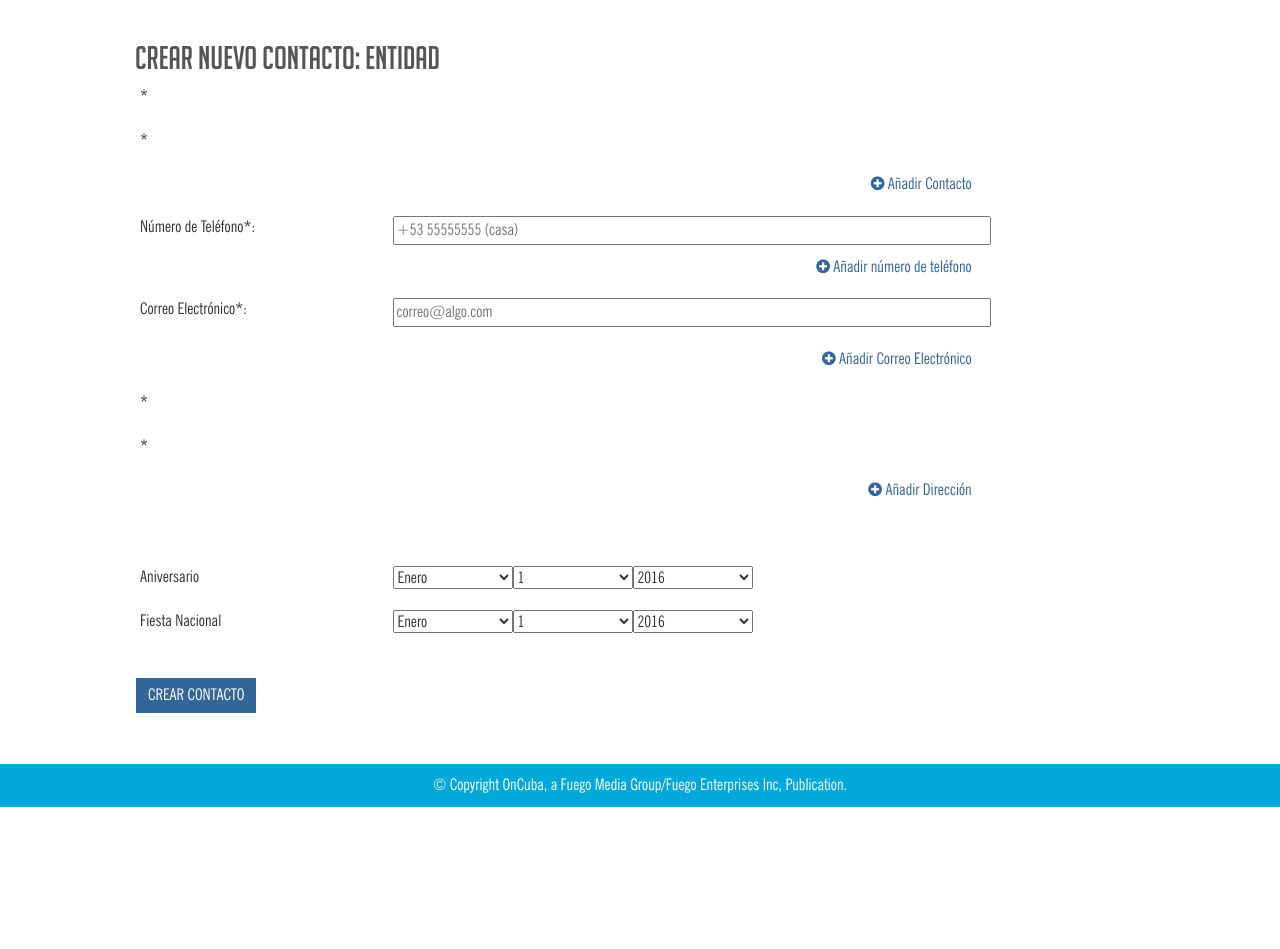
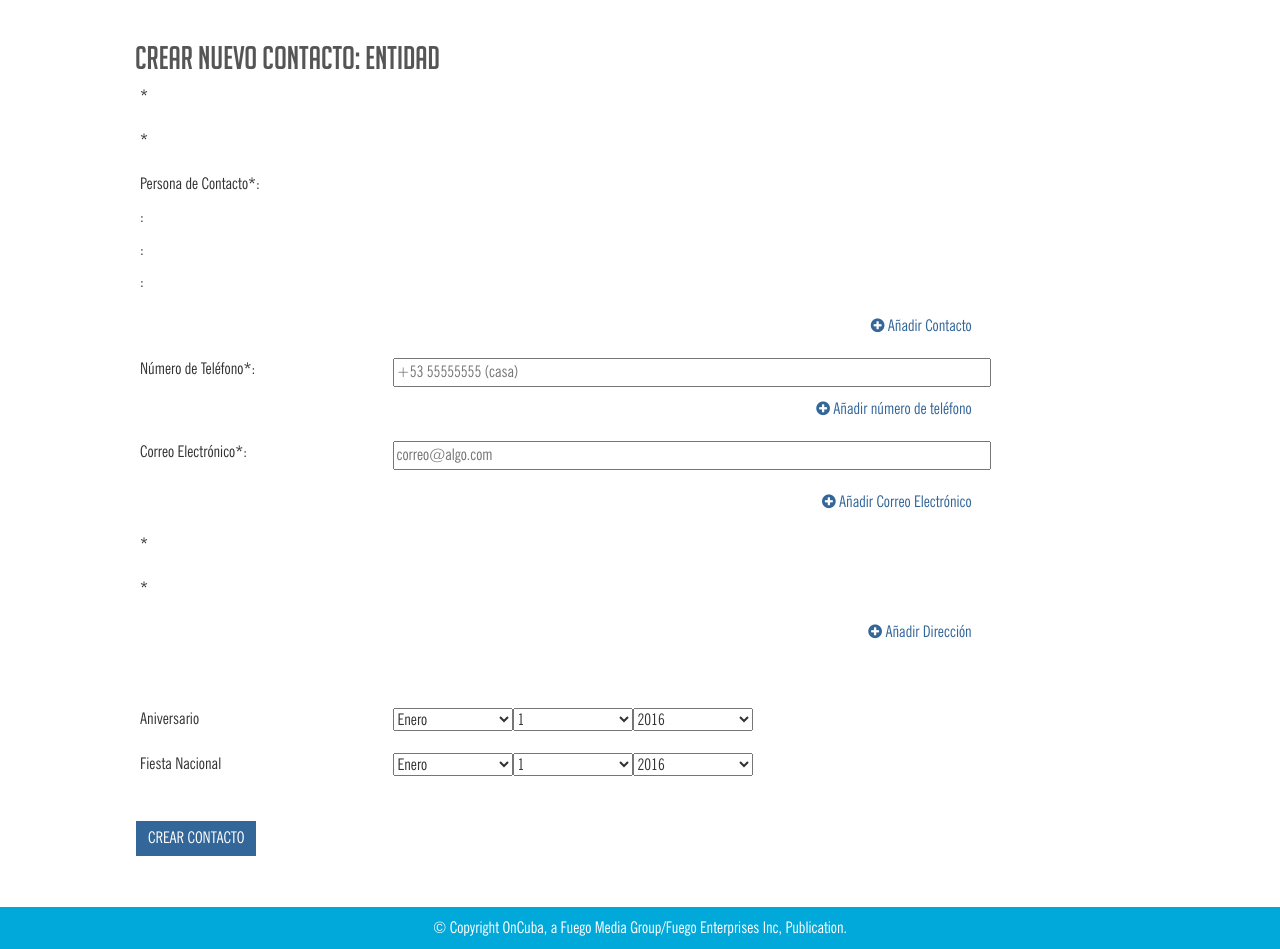
Before and after one commit to claupa/contacts, a Django app: a page that uses crmapp/templates/oncuba/entidad/contact_person.html in a window 1280 px wide. Shown: the part 51-1000 px from the top of the page. Before the commit the page ends 858 px from the top, so only its background shows below. Run offline with Django 3.2, Linux system fonts and the light colour scheme; the visitor is signed in with stand-in values (Sample User, id 1); parts of the project's set-up code (start-up, migrations or seed data) failed here and were passed over; some libraries are stand-ins or nearby versions.

Commit message:
Updated contact person template.

```diff
--- a/crmapp/oncuba/admin.py
+++ b/crmapp/oncuba/admin.py
@@ -1,7 +1,7 @@
 from django.contrib import admin
 from .models import Categoria, Proyecto,Role, Persona, Entidad, PhoneNumberEntidad, PhoneNumberPerson,\
 EmailEntidad, EmailPerson, AddressEntidad, AddressPerson, OnCubaUser, Staff, UserTracker, Invitacion
-from django.contrib.auth.models import User
+from django.contrib.auth.models import User, Group
 from django.contrib.auth.admin import UserAdmin
 
 admin.site.register(Categoria)
@@ -24,6 +24,8 @@
 
 admin.site.unregister(User)
 admin.site.register(User,UserAdmin)
+admin.site.unregister(Group)
+
 
 class InlinePhone(admin.StackedInline):
     model = PhoneNumberEntidad
--- a/crmapp/oncuba/forms.py
+++ b/crmapp/oncuba/forms.py
@@ -89,38 +89,6 @@
         self.fields['email'].widget.attrs.update({'placeholder':'correo@algo.com'})
 
 EmailFormSet = formsets.formset_factory(CreateEmailForm, min_num =1, extra= 0)
-
-
-
-class CreateAddressFormEntidad(forms.ModelForm):
-    class Meta:
-        model = AddressEntidad
-        fields = ('address_one', 'provincia', 'municipio', 'pais')
-
-
-
-class CreatePhoneFormEntidad(forms.ModelForm):
-    modification = False
-    def validate_unique(self):
-        if self.modification:
-            return True
-        else:
-            return super(CreatePhoneFormEntidad, self).validate_unique()
-    class Meta:
-        model = PhoneNumberEntidad
-        fields = ('number',)
-
-class CreateEmailFormEntidad(forms.ModelForm):
-    modification = False
-
-    def validate_unique(self):
-        if self.modification:
-            return True
-        else:
-            return super(CreateEmailFormEntidad, self).validate_unique()
-    class Meta:
-        model = EmailEntidad
-        fields = ('email',)
 
 class CreateContactFormEntidad(forms.ModelForm):
     YEARS = range(1900,2017)
--- a/crmapp/oncuba/views.py
+++ b/crmapp/oncuba/views.py
@@ -12,9 +12,9 @@
 import django.utils.timezone as t
 from django.core.mail import send_mail
 from django.core.validators import validate_email
-from .forms import CreateContactForm, CreateAddressForm, CreatePhoneForm, CreateEmailForm,OnCubaUserForm,\
-                   CreateContactFormEntidad, CreateAddressFormEntidad, CreatePhoneFormEntidad, CreateEmailFormEntidad,\
-                   InvitationForm, CrearUsuario, PhoneFormSet, EmailFormSet, AddressFormSet, ContactPersonFormSet
+from .forms import CreateContactForm, CreateAddressForm, CreatePhoneForm, CreateEmailForm, OnCubaUserForm,\
+                   CreateContactFormEntidad, InvitationForm, CrearUsuario,\
+                   PhoneFormSet, EmailFormSet, AddressFormSet,  ContactPersonFormSet
 from .models import PhoneNumberPerson, EmailPerson, AddressPerson,Persona,\
                 PhoneNumberEntidad, EmailEntidad, AddressEntidad, Entidad, OnCubaUser, UserTracker, Invitacion, Role
 from .utils import check_credentials
@@ -121,6 +121,7 @@
     phone = PhoneNumberPerson.objects.filter(contact__pk= contact_id)
     emails = EmailPerson.objects.filter(contact__pk= contact_id)
 
+
     initial_phones = [{'number': phone_number.number} for phone_number in phones]
     initial_email = [{'email': email.email} for email in emails]
     initial_addr = [{'address': addr.address(), 'pais': addr.pais} for addr in address]
@@ -185,10 +186,11 @@
 def create_entidad(request, template="oncuba/entidad/create_contact_entidad.html"):
     if request.method == 'POST':
         form_contact = CreateContactFormEntidad(request.POST)
-        print request.POST
         phone_formset = PhoneFormSet(request.POST, prefix="phones")
         email_formset = EmailFormSet(request.POST, prefix="email")
         addr_formset = AddressFormSet(request.POST, prefix = "addr")
+        contact_formset = ContactPersonFormSet(request.POST, prefix = "contact")
+
 
         if form_contact.is_valid() and phone_formset.is_valid() and email_formset.is_valid() and addr_formset.is_valid():
             entidad = save_entidad(form_contact, request.user)
@@ -205,8 +207,13 @@
         phone_formset = PhoneFormSet( prefix="phones")
         email_formset = EmailFormSet(prefix="email")
         addr_formset = AddressFormSet(prefix="addr")
+        contact_formset = ContactPersonFormSet(prefix = "contact")
 
-    return render(request, template, {'form':form_contact, 'addr_formset': addr_formset, 'formset': phone_formset, 'email_formset': email_formset})
+    return render(request, template, {'form':form_contact,
+                                      'addr_formset': addr_formset,
+                                      'formset': phone_formset,
+                                      'email_formset': email_formset,
+                                      'contact_formset': contact_formset})
 
 def editar_entidad(request, contact_id, template="oncuba/entidad/edit_entidad.html"):
 
--- a/crmapp/static/js/app.js
+++ b/crmapp/static/js/app.js
@@ -190,7 +190,7 @@
             '<div class="text-left form-input">' +
             '<input id="id_addr-' + addr_index + '-address" maxlength="200" name="addr-' + addr_index + '-address" placeholder="Calle 0 e/ 0 y 0 #000, Municipio, Provincia" type="text">' +
             '</div>' +
-            '<div class="text-right col-xs-12 col-md-2 col-lg-2 delete-addr-holder" id="delete-addr-">' +
+            '<div class="text-right col-xs-12 col-md-2 col-lg-2 delete-addr-holder" id="delete-addr-' + addr_index + '">' +
             '<a href="#" class="delete-addr">Eliminar<i class="fa fa-times"></i></a>' +
             '</div>' +
             '</div>' +
@@ -222,4 +222,75 @@
         $('#addr-group #id_addr-TOTAL_FORMS').val(addr_index);
 
     });
+    // ------------- ADD CONTACTPERSON -----------------------------------------
+    $('.delete-contact-holder').each(function(index) {
+        var e = $(this);
+        e.attr('id', e.attr('id') + index);
+        if (index == 0) {
+            e.parents('#contacts-table>div').children('.label-contact').text('Persona de Contacto*:');
+        }
+    });
+    $('.delete-contact-holder').last().show();
+    $('.delete-contact-holder').first().hide();
+
+
+    var contact_index = $('.delete-contact-holder').length;
+    $('#anadir-contact').click(function(e) {
+        e.preventDefault();
+        var new_contact = '<div class="contactos">' +
+            '<div class="row create-contact-inputs">' +
+            '<div class="col-xs-12 col-md-3 col-lg-3 label-contact">Persona de Contacto:</div>' +
+            '<div class="col-xs-12 col-md-9 col-lg-9">' +
+            '<div class="text-left form-input">' +
+            '<input id="id_contact-' + contact_index + '-persona" maxlength="200" name="contact-' + contact_index + '-persona" placeholder="Nombre y Apellidos" type="text">' +
+            '</div>' +
+            '<div class="text-right col-xs-12 col-md-2 col-lg-2 delete-contact-holder" id="delete-contact-' + contact_index + '">' +
+            '<a href="#" class="delete-contact">Eliminar<i class="fa fa-times"></i></a>' +
+            '</div>' +
+            '</div>' +
+            '</div>' +
+            '<div class="row create-contact-inputs">' +
+            '<div class="col-xs-12 col-md-3 col-lg-3 label-contact">Cargo:</div>' +
+            '<div class="col-xs-12 col-md-9 col-lg-9">' +
+            '<div class="text-left form-input">' +
+            '<input id="id_contact-' + contact_index + '-cargo" maxlength="50" name="contact-' + contact_index + '-cargo" type="text" value="Cuba">' +
+            '</div>' +
+            '</div>' +
+            '</div>' +
+            '<div class="row create-contact-inputs">' +
+            '<div class="col-xs-12 col-md-3 col-lg-3 label-contact">Número(s) de Teléfono:</div>' +
+            '<div class="col-xs-12 col-md-9 col-lg-9">' +
+            '<div class="text-left form-input">' +
+            '<input id="id_contact-' + contact_index + '-numbers" maxlength="50" name="contact-' + contact_index + '-numbers" type="text" value="Cuba">' +
+            '</div>' +
+            '</div>' +
+            '</div>' +
+            '<div class="row create-contact-inputs">' +
+            '<div class="col-xs-12 col-md-3 col-lg-3 label-contact">Correo(s) Electrónico(s):</div>' +
+            '<div class="col-xs-12 col-md-9 col-lg-9">' +
+            '<div class="text-left form-input">' +
+            '<input id="id_contact-' + contact_index + '-emails" maxlength="50" name="contact-' + contact_index + '-emails" type="text" value="Cuba">' +
+            '</div>' +
+            '</div>' +
+            '</div>' +
+            '</div>';
+
+        $('#contacts-table').append(new_contact);
+
+        $('#contact-group #id_contact-TOTAL_FORMS').val(contact_index + 1);
+        if (contact_index - 1 > 0)
+            $('#delete-contact-' + (contact_index - 1)).hide();
+        contact_index++;
+
+    });
+    $('#contacts-table').on('click', '.delete-contact', function(e) {
+        e.preventDefault();
+        contact_index--;
+        if (contact_index - 1 > 0)
+            $('#delete-contact-' + (contact_index - 1)).show();
+        $(e.currentTarget.parentElement.parentElement.parentElement.parentElement).detach();
+        $('#contact-group #id_contact-TOTAL_FORMS').val(contact_index);
+
+    });
+
 });
--- a/crmapp/templates/oncuba/entidad/contact_person.html
+++ b/crmapp/templates/oncuba/entidad/contact_person.html
@@ -40,7 +40,7 @@
             </div>
         </div>
         <div class="row create-contact-errors">
-            <div class="col-lg-12">{{contact_formset.errors}}</div>
+            <div class="col-lg-12">{% if contact_formset.errors %}{{contact_formset.errors}}{% endif %}</div>
         </div>
         {% endfor %}
     </div>
--- a/crmapp/urls.py
+++ b/crmapp/urls.py
@@ -7,7 +7,6 @@
 view_oncuba_user, change_password, edit_oncuba_user, delete_contact, invitar_usuario, aceptar_invitacion
 
 urlpatterns = [
-    # Marketing pages
     url(r'^admin/', admin.site.urls),
     url(r'^$', home_page, name="home"),
     url(r'^nueva-persona/?$', create_persona, name='create_contact_persona'),
```
